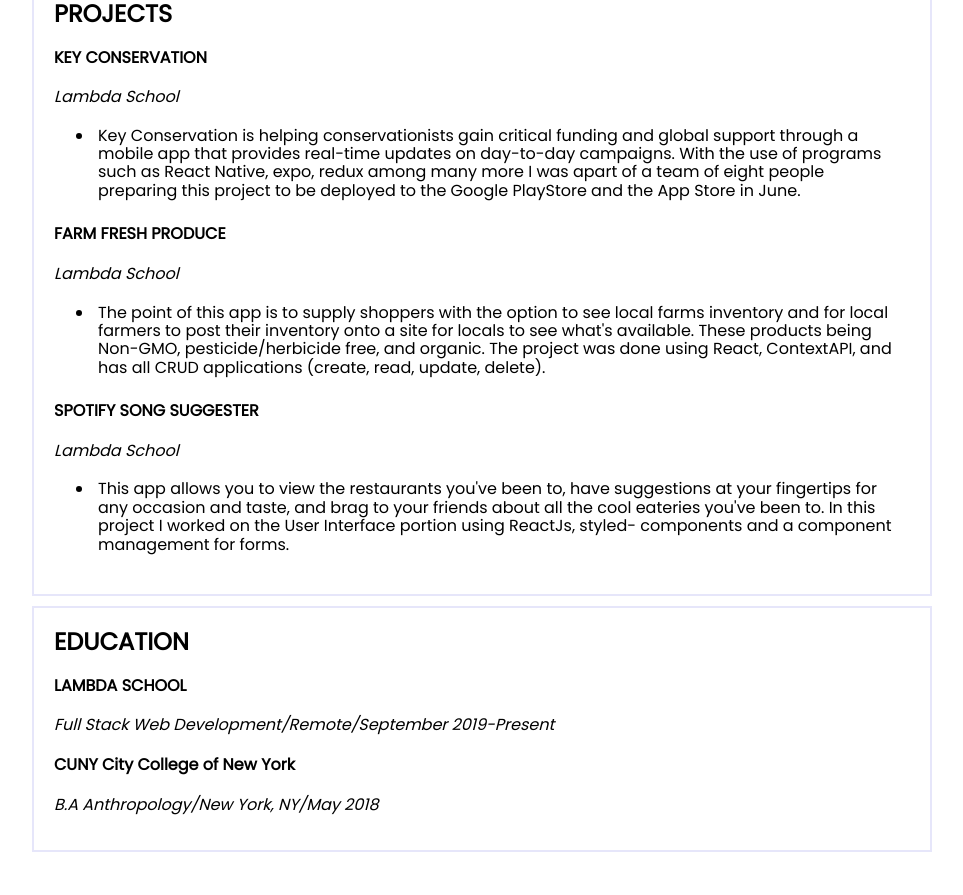
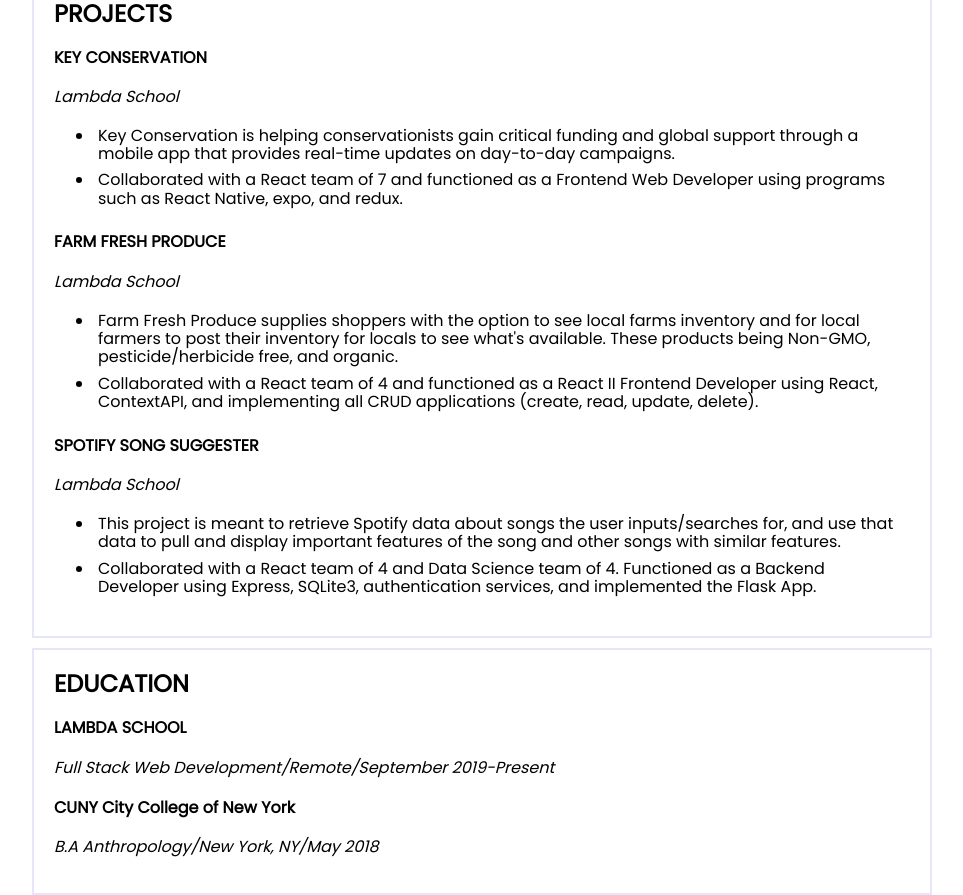
Before and after one commit to jasminekh96/resume, a React (Create React App) app in the folder resume/: page / in a window 1280 px wide. Shown: the part 900-1795 px from the top of the page, without its empty margins (158-1121 px from the left). Before the commit the page ends 1752 px from the top, so only its background shows below. Built offline with nearby package versions, Linux system fonts and the light colour scheme.

Commit message:
netlify toml

```diff
--- a/resume/src/App.js
+++ b/resume/src/App.js
@@ -84,9 +84,11 @@ function App() {
 					<ul className='info'>
 						<li>
 							Key Conservation is helping conservationists gain critical funding and global support through a mobile app
-							that provides real-time updates on day-to-day campaigns. With the use of programs such as React Native,
-							expo, redux among many more I was apart of a team of eight people preparing this project to be deployed to
-							the Google PlayStore and the App Store in June.
+							that provides real-time updates on day-to-day campaigns.
+						</li>
+						<li>
+							Collaborated with a React team of 7 and functioned as a Frontend Web Developer using programs such as
+							React Native, expo, and redux.
 						</li>
 					</ul>
 					<a href='https://github.com/farmFreshProduce/frontEnd'>
@@ -95,10 +97,13 @@ function App() {
 					<p className='projectInfo'>Lambda School</p>
 					<ul className='info'>
 						<li>
-							The point of this app is to supply shoppers with the option to see local farms inventory and for local
-							farmers to post their inventory onto a site for locals to see what's available. These products being
-							Non-GMO, pesticide/herbicide free, and organic. The project was done using React, ContextAPI, and has all
-							CRUD applications (create, read, update, delete).
+							Farm Fresh Produce supplies shoppers with the option to see local farms inventory and for local farmers to
+							post their inventory for locals to see what's available. These products being Non-GMO, pesticide/herbicide
+							free, and organic.
+						</li>
+						<li>
+							Collaborated with a React team of 4 and functioned as a React II Frontend Developer using React,
+							ContextAPI, and implementing all CRUD applications (create, read, update, delete).
 						</li>
 					</ul>
 					<a href='https://github.com/Spotify-Song-Suggester/Backend-SSS'>
@@ -107,10 +112,12 @@ function App() {
 					<p className='projectInfo'>Lambda School</p>
 					<ul className='info'>
 						<li>
-							This app allows you to view the restaurants you've been to, have suggestions at your fingertips for any
-							occasion and taste, and brag to your friends about all the cool eateries you've been to. In this project I
-							worked on the User Interface portion using ReactJs, styled- components and a component management for
-							forms.
+							This project is meant to retrieve Spotify data about songs the user inputs/searches for, and use that data
+							to pull and display important features of the song and other songs with similar features.
+						</li>
+						<li>
+							Collaborated with a React team of 4 and Data Science team of 4. Functioned as a Backend Developer using
+							Express, SQLite3, authentication services, and implemented the Flask App.
 						</li>
 					</ul>
 				</article>
```
Also changed, not shown: 1 other file (tests, documents, lock files or other folders).
